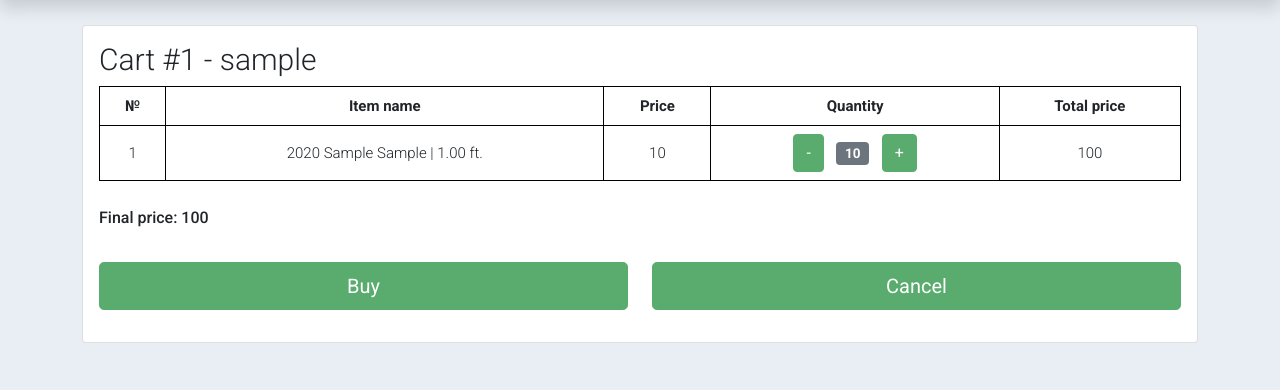
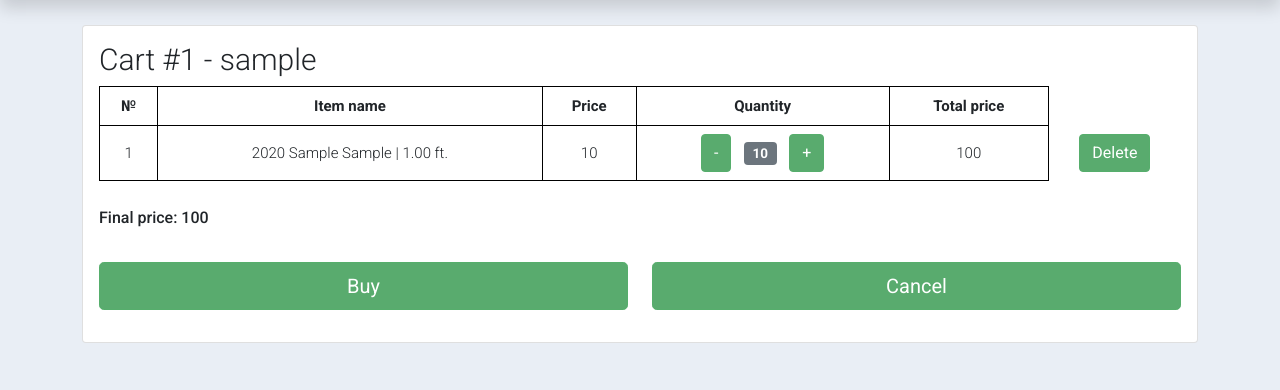
Before and after one commit to Megazorch/Yacht-Shop, a Django app: page /catalog/yachts/cart/1 in a window 1280 px wide. Shown: the part 132-522 px from the top of the page. Run offline with Django 4.2, Linux system fonts and the light colour scheme; tables that the repository leaves empty hold one stand-in row (values such as "Sample post"); some libraries are stand-ins or nearby versions.

Commit message:
Added 'Delete' button for cart line item.

```diff
--- a/catalog/templates/cart.html
+++ b/catalog/templates/cart.html
@@ -24,6 +24,7 @@
                                     <th style="border: 1px solid black; padding: 8px; text-align: center;">Price</th>
                                     <th style="border: 1px solid black; padding: 8px; text-align: center;">Quantity</th>
                                     <th style="border: 1px solid black; padding: 8px; text-align: center;">Total price</th>
+                                    <th></th>
                                 </tr>
                                 {% for item in cart_items %}
                                 <tr>
@@ -48,6 +49,8 @@
                                             </div>
                                         </form><span style="display: none" id="var-value-my">{{ item.quantity }}</span></td>
                                     <td style="border: 1px solid black; padding: 8px; text-align: center;">{{ item.total_price }}</td>
+                                    <td style="text-align: center;"><button class="btn btn-success delete-button"
+                                                data-line-item-id="{{ item.id }}">Delete</button></td>
                                 </tr>
                                 {% endfor %}
                             </table>
@@ -79,5 +82,5 @@
     {% endblock one %}
 
 </body>
-
+<a target="_blank" href="https://icons8.com/icon/99933/delete">Delete</a> icon by <a target="_blank" href="https://icons8.com">Icons8</a>
 </html>
```
